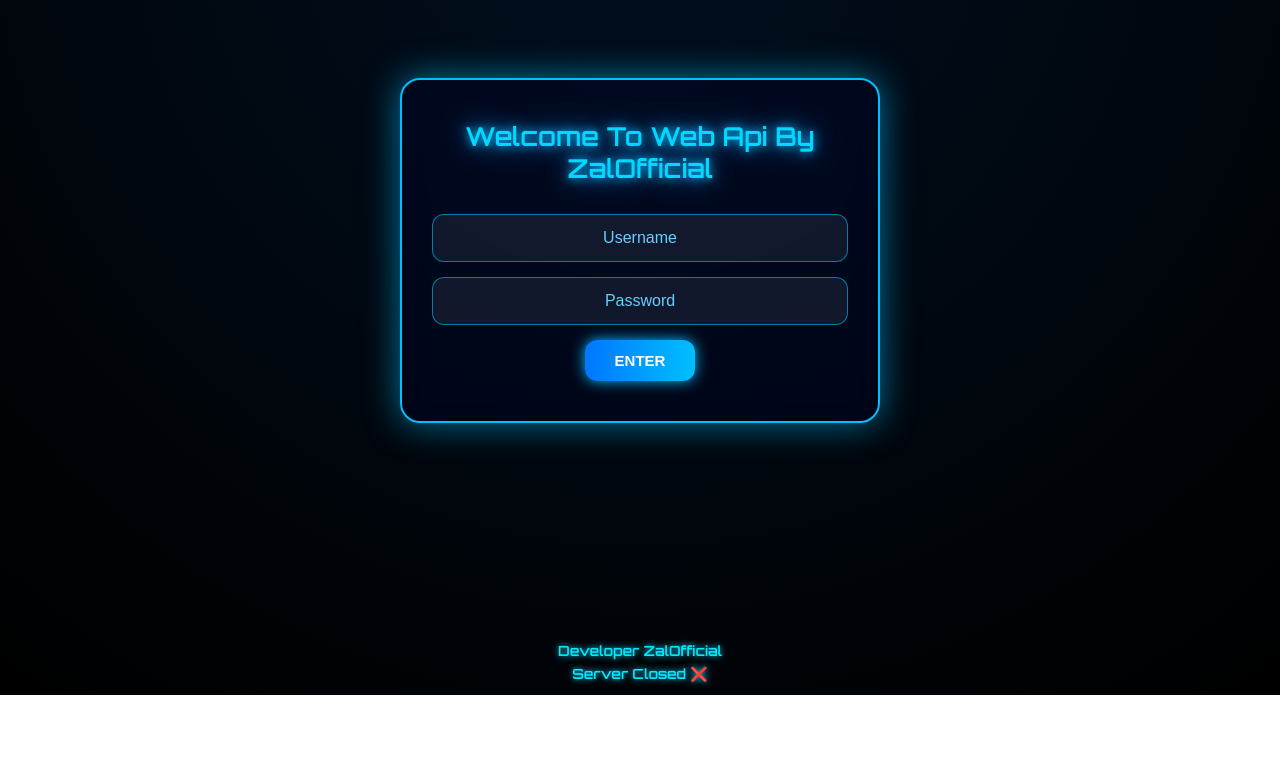
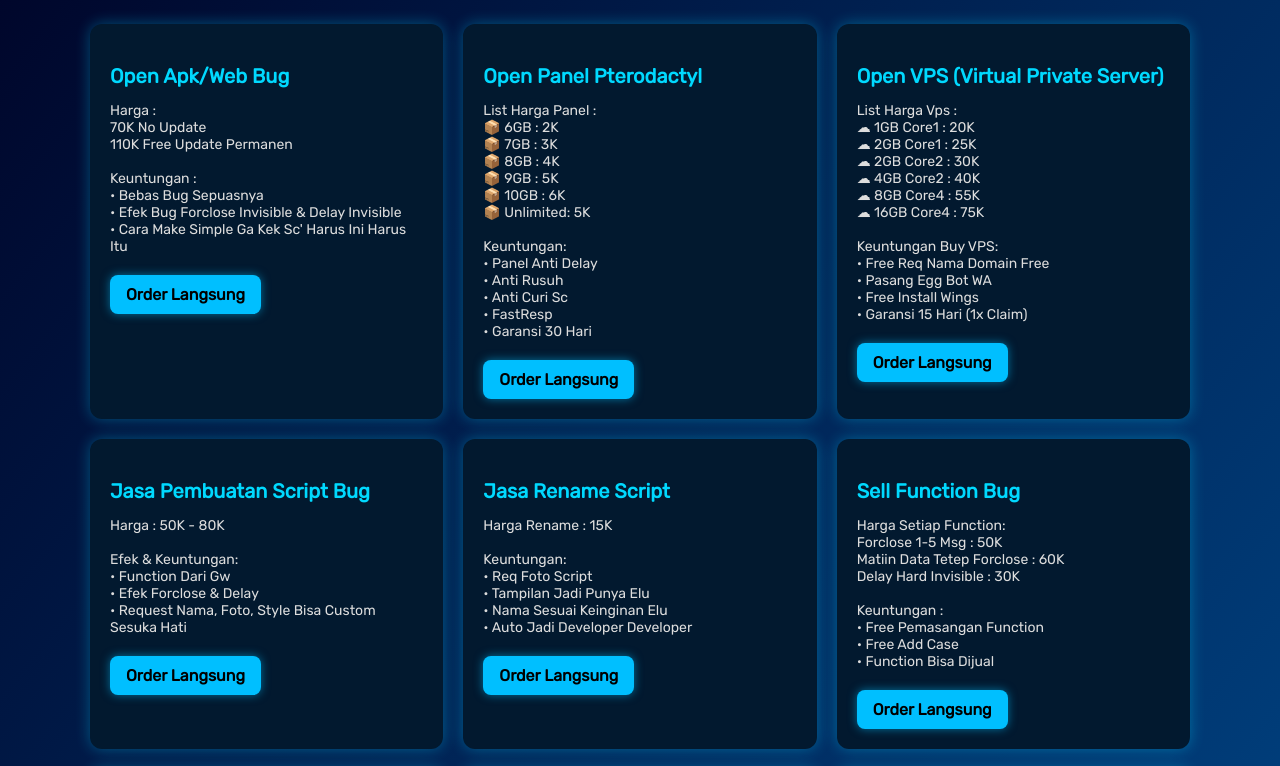
Before and after one commit to ZalOfficial/TheEnd-Ai, a plain HTML site: page index.html in a window 1280 px wide. Shown: the part 105-871 px from the top of the page. Before the commit the page ends 800 px from the top, so only its background shows below. Drawn offline with Linux system fonts and the light colour scheme.

Commit message:
Update index.html

```diff
--- a/index.html
+++ b/index.html
@@ -1,241 +1,222 @@
-<!DOCTYPE html>
-<html lang="id">
+<!DOCTYPE html><html lang="id">
 <head>
   <meta charset="UTF-8">
-  <title>Web Api By ZalOfficial</title>
   <meta name="viewport" content="width=device-width, initial-scale=1.0">
-  <link href="https://fonts.googleapis.com/css2?family=Orbitron:wght@600&display=swap" rel="stylesheet">
+  <title>Katalog Produk ZalOfficial</title>
+  <link href="https://fonts.googleapis.com/css2?family=Rubik&display=swap" rel="stylesheet">
   <style>
-    * {
+    body {
+      font-family: 'Rubik', sans-serif;
+      background: linear-gradient(to bottom right, #000428, #004e92);
+      color: #fff;
       margin: 0;
       padding: 0;
-      box-sizing: border-box;
     }
-
-    body {
-      font-family: 'Orbitron', sans-serif;
-      background: radial-gradient(circle at top, #010f1f, #000000);
-      color: #00bfff;
-      min-height: 100vh;
-      display: flex;
-      align-items: center;
-      justify-content: center;
+    .container {
+      max-width: 1100px;
+      margin: 0 auto;
+      padding: 30px 20px;
+    }
+    h1 {
       text-align: center;
-      padding-bottom: 90px;
+      margin-bottom: 40px;
+      font-size: 32px;
+      color: #00d9ff;
     }
-
-    .container {
-      background: rgba(0, 0, 64, 0.2);
-      border: 2px solid #00bfff;
-      border-radius: 20px;
-      padding: 40px 30px;
-      width: 90%;
-      max-width: 480px;
-      box-shadow: 0 0 35px #00bfff99;
-      backdrop-filter: blur(14px);
-      animation: fadeIn 1s ease-in-out;
+    .produk {
+      display: grid;
+      grid-template-columns: repeat(auto-fit, minmax(300px, 1fr));
+      gap: 20px;
     }
-
-    #type-text {
-      font-size: 26px;
-      margin-bottom: 30px;
+    .card {
+      background: #02192f;
+      border-radius: 12px;
+      box-shadow: 0 0 15px #00d9ff55;
+      padding: 20px;
+      transition: 0.3s;
+    }
+    .card:hover {
+      transform: translateY(-5px);
+      box-shadow: 0 0 25px #00d9ffaa;
+    }
+    .card h3 {
       color: #00d9ff;
-      text-shadow: 0 0 10px #00bfff, 0 0 25px #0099ff;
-      min-height: 36px;
+      font-size: 20px;
+      margin-bottom: 10px;
     }
-
-    input {
-      background: rgba(255, 255, 255, 0.07);
-      border: 1px solid #00bfff99;
-      border-radius: 12px;
-      padding: 14px;
-      font-size: 16px;
-      color: #00d9ff;
-      width: 100%;
-      margin-bottom: 15px;
-      outline: none;
+    .card p {
+      margin-bottom: 10px;
+      font-size: 14px;
+      color: #ddd;
+      white-space: pre-line;
+    }
+    .order {
+      display: inline-block;
+      margin-top: 10px;
+      background: #00bfff;
+      color: #000;
+      padding: 10px 16px;
+      border-radius: 8px;
+      text-decoration: none;
+      font-weight: bold;
+      box-shadow: 0 0 10px #00bfff88;
+    }
+    .footer {
       text-align: center;
-    }
-
-    input::placeholder {
-      color: #66cfff;
-    }
-
-    button {
-      background: linear-gradient(to right, #0077ff, #00bfff);
-      color: white;
-      border: none;
-      border-radius: 12px;
-      padding: 12px 30px;
-      font-size: 15px;
-      font-weight: bold;
-      cursor: pointer;
-      box-shadow: 0 0 14px #00bfff;
-      transition: 0.3s ease;
-    }
-
-    button:hover {
-      transform: scale(1.05);
-      background: linear-gradient(to right, #00bfff, #0077ff);
-    }
-
-    .button-group {
-      display: grid;
-      grid-template-columns: repeat(2, 1fr);
-      gap: 15px;
-      margin-top: 20px;
-    }
-
-    #logoutBtn {
-      position: absolute;
-      top: 20px;
-      right: 20px;
-      padding: 8px 16px;
-      background: crimson;
-      color: white;
-      border: none;
-      border-radius: 8px;
-      cursor: pointer;
-      font-weight: bold;
-      display: none;
-      box-shadow: 0 0 10px crimson;
-    }
-
-    .hidden {
-      display: none;
-    }
-
-    .loading {
+      color: #ccc;
       font-size: 14px;
-      color: #66cfff;
-      margin-top: 10px;
-      font-style: italic;
-    }
-
-    #status {
-      margin-top: 12px;
-      font-size: 15px;
-    }
-
-    .footer-info {
-      position: fixed;
-      bottom: 10px;
-      left: 50%;
-      transform: translateX(-50%);
-      font-size: 14px;
-      text-align: center;
-      color: #00eaff;
-      font-family: 'Orbitron', sans-serif;
-      text-shadow: 0 0 6px #00d9ff;
-      line-height: 1.6em;
-      pointer-events: none;
-      user-select: none;
-    }
-
-    @keyframes fadeIn {
-      from {
-        transform: translateY(30px);
-        opacity: 0;
-      }
-      to {
-        transform: translateY(0);
-        opacity: 1;
-      }
+      padding: 20px 10px;
+      margin-top: 40px;
     }
   </style>
 </head>
 <body>
+  <div class="container">
+    <h1>Katalog Produk ZalOfficial</h1>
+    <div class="produk"><div class="card">
+    <h3>Open Apk/Web Bug</h3>
+    <p>Harga :
+70K No Update
+110K Free Update Permanen
 
-  <button id="logoutBtn" onclick="logout()">LOGOUT</button>
+Keuntungan :
+• Bebas Bug Sepuasnya
+• Efek Bug Forclose Invisible & Delay Invisible
+• Cara Make Simple Ga Kek Sc' Harus Ini Harus Itu</p> <a href="https://wa.me/6289524134626?text=Bang+Mau+Order+Apk%2FWeb+Bug" class="order">Order Langsung</a> </div>
 
-  <div class="container" id="loginBox">
-    <h1 id="type-text"></h1>
-    <input type="text" id="username" placeholder="Username">
-    <input type="password" id="password" placeholder="Password">
-    <button onclick="login()">ENTER</button>
+
+
+<div class="card">
+    <h3>Open Panel Pterodactyl</h3>
+    <p>List Harga Panel :
+📦 6GB : 2K
+📦 7GB : 3K
+📦 8GB : 4K
+📦 9GB : 5K
+📦 10GB : 6K
+📦 Unlimited: 5K
+
+Keuntungan:
+• Panel Anti Delay
+• Anti Rusuh
+• Anti Curi Sc
+• FastResp
+• Garansi 30 Hari</p> <a href="https://wa.me/6289524134626?text=Bang+Mau+Order+Panel+Pterodactyl" class="order">Order Langsung</a> </div>
+
+
+
+<div class="card">
+    <h3>Open VPS (Virtual Private Server)</h3>
+    <p>List Harga Vps :
+☁ 1GB Core1 : 20K
+☁ 2GB Core1 : 25K
+☁ 2GB Core2 : 30K
+☁ 4GB Core2 : 40K
+☁ 8GB Core4 : 55K
+☁ 16GB Core4 : 75K
+
+Keuntungan Buy VPS:
+• Free Req Nama Domain Free
+• Pasang Egg Bot WA
+• Free Install Wings
+• Garansi 15 Hari (1x Claim)</p> <a href="https://wa.me/6289524134626?text=Bang+Mau+Order+VPS" class="order">Order Langsung</a> </div>
+
+
+
+<div class="card">
+    <h3>Jasa Pembuatan Script Bug</h3>
+    <p>Harga : 50K - 80K
+
+Efek & Keuntungan:
+• Function Dari Gw
+• Efek Forclose & Delay
+• Request Nama, Foto, Style Bisa Custom Sesuka Hati</p> <a href="https://wa.me/6289524134626?text=Bang+Mau+Jasa+Buat+Script+Bug" class="order">Order Langsung</a> </div>
+
+
+
+<div class="card">
+    <h3>Jasa Rename Script</h3>
+    <p>Harga Rename : 15K
+
+Keuntungan:
+• Req Foto Script
+• Tampilan Jadi Punya Elu
+• Nama Sesuai Keinginan Elu
+• Auto Jadi Developer Developer</p> <a href="https://wa.me/6289524134626?text=Bang+Mau+Rename+Script" class="order">Order Langsung</a> </div>
+
+
+
+<div class="card">
+    <h3>Sell Function Bug</h3>
+    <p>Harga Setiap Function:
+Forclose 1-5 Msg : 50K
+Matiin Data Tetep Forclose : 60K
+Delay Hard Invisible : 30K
+
+Keuntungan :
+• Free Pemasangan Function
+• Free Add Case
+• Function Bisa Dijual</p> <a href="https://wa.me/6289524134626?text=Bang+Mau+Order+Function+Bug" class="order">Order Langsung</a> </div>
+
+
+
+<div class="card">
+    <h3>Open Reseller Script The End</h3>
+    <p>Harga Reseller : 50K
+
+Keuntungan:
+• Bisa Jual Script VIP
+• Bisa Open PO Sendiri
+• Masuk GB Reseller
+• Diutamakan Saat Update</p> <a href="https://wa.me/6289524134626?text=Bang+Mau+Join+Reseller+The+End" class="order">Order Langsung</a> </div>
+
+
+
+<div class="card">
+    <h3>Open Partner Script The End</h3>
+    <P>Harga Partner : 80K
+
+Keuntungan :
+• Admin All GB
+• Masuk Credit Script
+• Bisa Open Reseller The End
+• Bisa Open PO Sendiri
+• Bisa Jual Semua VIP Script</p> <a href="https://wa.me/6289524134626?text=Bang+Mau+Join+Partner+The+End" class="order">Order Langsung</a> </div>
+
+
+
+<div class="card">
+    <h3>Open Murid Bug WhatsApp/Telegram</h3>
+    <p>Harga Murbug :
+1 Minggu : 5K
+1 Bulan : 15K
+Permanen : 25K
+
+Keuntungan:
+• Bisa Open Jasbug
+• Bug Sepuasnya Asal Tau Jeda
+• Cara Pake Simple & Gampang
+• Bisa Bugin Orang Terdekat</p> <a href="https://wa.me/6289524134626?text=Bang+Mau+Belajar+Bug+WA" class="order">Order Langsung</a> </div>
+
+
+
+<div class="card">
+    <h3>Open Jasa Bug</h3>
+    <p>Harga Jasbug : 3K
+
+Keuntungan :
+• Auto C1
+• Target Mokad
+• Privasi Terjaga</p> <a href="https://wa.me/6289524134626?text=Bang+Mau+Pake+Jasa+Bug" class="order">Order Langsung</a> </div>
+
+
+
+</div>
+<div class="footer">
+  Hubungi ZalOfficial via <a href="https://wa.me/6289524134626" style="color:#00d9ff; text-decoration:none; font-weight:bold;">WhatsApp</a>
+  atau <a href="https://t.me/ZalOffc" style="color:#00d9ff; text-decoration:none; font-weight:bold;">Telegram</a>
+</div>
+
   </div>
-
-  <div class="container hidden" id="mainContent">
-    <h1 style="font-size: 22px; margin-top: -10px; margin-bottom: 20px;">Select Type Bug</h1>
-    <input type="text" id="nomor" placeholder="Nomor Target (628...)">
-    <div class="button-group">
-      <button onclick="kirimKeBot('Forclose')">🪽 Forclose</button>
-      <button onclick="kirimKeBot('Delay')">🐦‍🔥 Delay</button>
-      <button onclick="kirimKeBot('Crash')">💥 Crash</button>
-      <button onclick="kirimKeBot('Blank')">👾  Blank</button>
-    </div>
-    <div id="loading" class="loading hidden">⏳ Process Sending Payload...</div>
-    <div id="status"></div>
-  </div>
-
-  <script>
-    const text = "Welcome To Web Api By ZalOfficial";
-    let i = 0;
-    function typeEffect() {
-      if (i < text.length) {
-        document.getElementById("type-text").innerHTML += text.charAt(i);
-        i++;
-        setTimeout(typeEffect, 55);
-      }
-    }
-    window.onload = typeEffect;
-
-    function login() {
-      const user = document.getElementById("username").value;
-      const pass = document.getElementById("password").value;
-
-      if (user === "Rename" && pass === "DevRename") {
-        document.getElementById("loginBox").classList.add("hidden");
-        document.getElementById("mainContent").classList.remove("hidden");
-        document.getElementById("logoutBtn").style.display = "inline-block";
-      } else {
-        alert("❌ Login gagal! Username / password salah.");
-      }
-    }
-
-    function logout() {
-      document.getElementById("mainContent").classList.add("hidden");
-      document.getElementById("loginBox").classList.remove("hidden");
-      document.getElementById("logoutBtn").style.display = "none";
-      document.getElementById("username").value = "";
-      document.getElementById("password").value = "";
-      document.getElementById("status").innerHTML = "";
-    }
-
-    function kirimKeBot(mode) {
-      const nomor = document.getElementById("nomor").value;
-      const status = document.getElementById("status");
-      const loading = document.getElementById("loading");
-
-      if (!nomor) {
-        alert("⚠️ Masukkan nomor target terlebih dahulu!");
-        return;
-      }
-
-      status.innerHTML = "";
-      loading.classList.remove("hidden");
-
-      fetch("https://your-server.com/send", {
-        method: "POST",
-        headers: { "Content-Type": "application/json" },
-        body: JSON.stringify({ nomor: nomor, mode: mode })
-      })
-      .then(res => res.text())
-      .then(res => {
-        loading.classList.add("hidden");
-        status.innerHTML = `<span style="color: #00ff90;">✅ Success Sending Payload!</span>`;
-      })
-      .catch(err => {
-        loading.classList.add("hidden");
-        status.innerHTML = `<span style="color: red;">❌  Failed To Send  Payload!</span>`;
-      });
-    }
-  </script>
-
-  <div class="footer-info">
-    Developer <strong>ZalOfficial</strong><br>
-    Server Closed ❌
-  </div>
-
 </body>
 </html>
```
